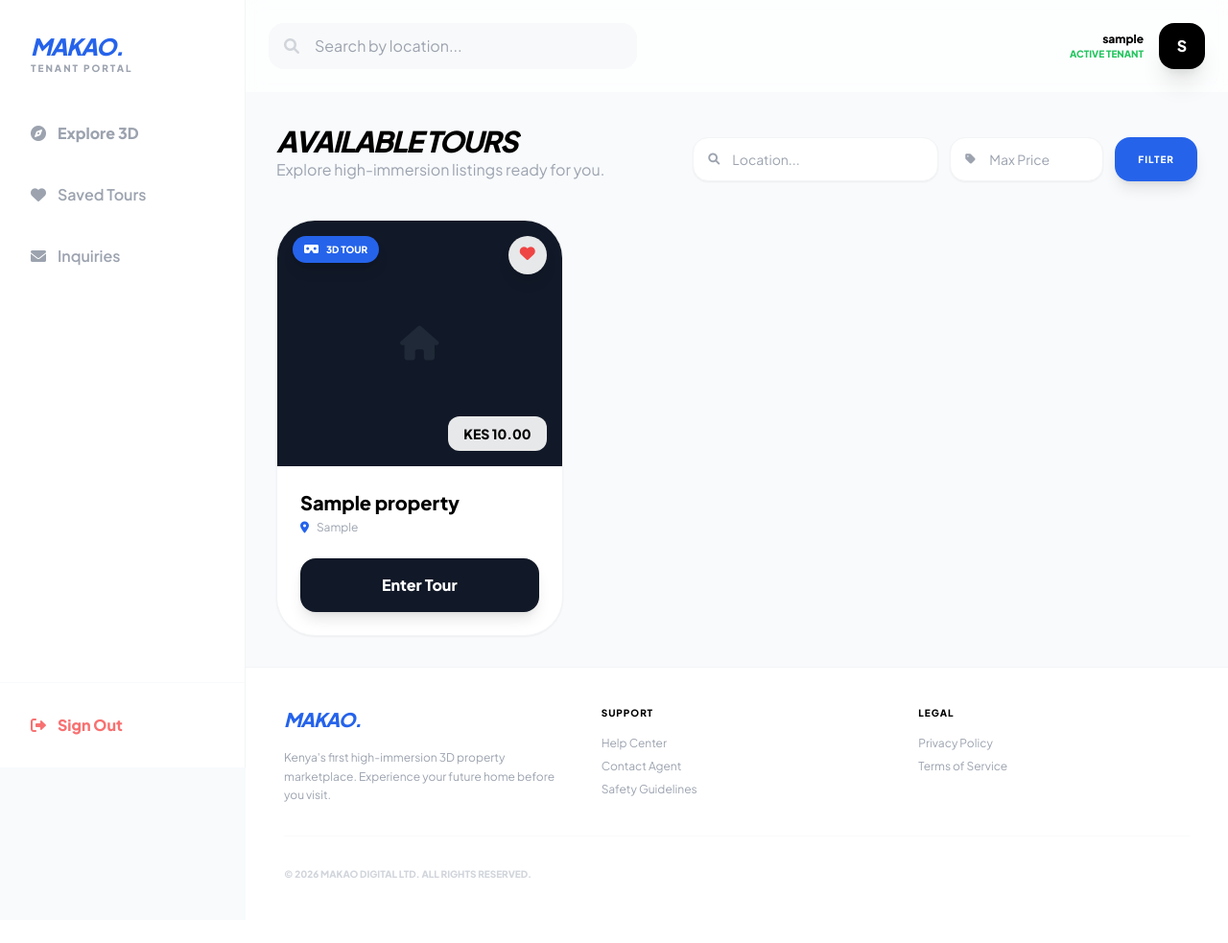
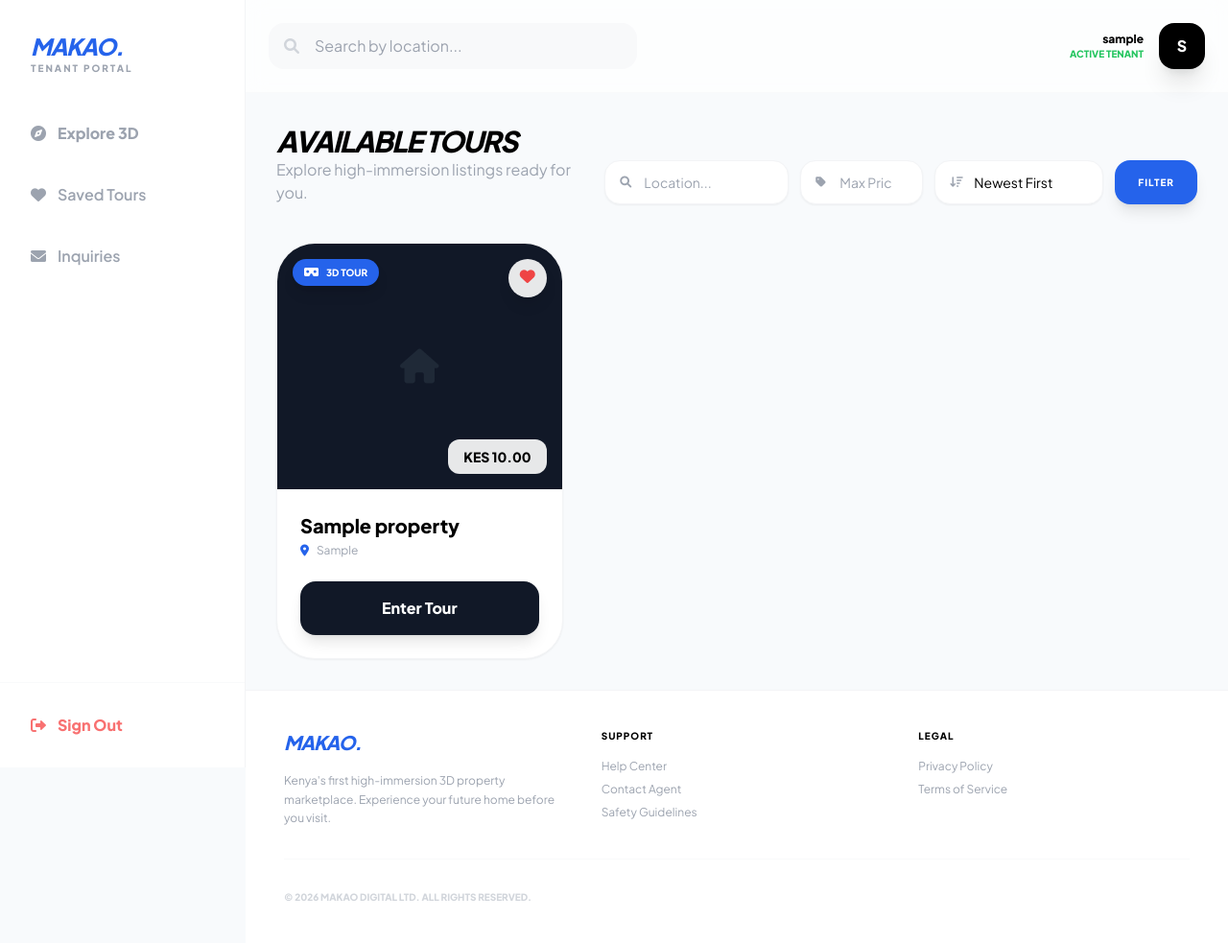
Before and after one commit to Wendy-Okoth/Makao, a Django app: page /tenant/explore/ in a window 1280 px wide. Shown: the whole page at 96% size. Before the commit the page ends 915 px from the top, so only its background shows below. Run offline with Django 5.2, Linux system fonts and the light colour scheme; a user stored in the database is signed in; tables that the repository leaves empty hold one stand-in row (values such as "Sample post"); some libraries are stand-ins or nearby versions.

Commit message:
Implement sorting functionality and refine search UI

```diff
--- a/properties/views.py
+++ b/properties/views.py
@@ -43,19 +43,28 @@ class TenantExploreView(LoginRequiredMixin, ListView):
         # Start with all available properties
         queryset = Property.objects.filter(is_available=True)
 
-        # Get search parameters from the GET request
+        # Get search and sort parameters from the GET request
         location_query = self.request.GET.get('location')
         max_price = self.request.GET.get('max_price')
+        sort_by = self.request.GET.get('sort')
 
+        # Apply Search Filters
         if location_query:
-            # __icontains makes the search case-insensitive
             queryset = queryset.filter(location__icontains=location_query)
 
         if max_price:
-            # __lte finds prices "Less Than or Equal" to the input
             queryset = queryset.filter(price__lte=max_price)
 
-        return queryset.order_by('-created_at')
+        # Apply Sorting Logic
+        if sort_by == 'price_asc':
+            queryset = queryset.order_by('price')
+        elif sort_by == 'price_desc':
+            queryset = queryset.order_by('-price')
+        else:
+            # Default: Newest first
+            queryset = queryset.order_by('-created_at')
+
+        return queryset
 
     def get_context_data(self, **kwargs):
         context = super().get_context_data(**kwargs)
--- a/templates/view_property.html
+++ b/templates/view_property.html
@@ -10,21 +10,31 @@
     <form method="GET" class="w-full md:w-auto flex flex-wrap md:flex-nowrap gap-3">
         <div class="relative flex-grow">
             <i class="fas fa-search absolute left-4 top-1/2 -translate-y-1/2 text-gray-400 text-xs"></i>
-            <input type="text" name="location" placeholder="Location..." value="{{ request.GET.location }}"
-                   class="w-full md:w-64 pl-10 pr-4 py-3 bg-white border border-gray-100 rounded-2xl text-sm focus:ring-2 focus:ring-blue-600 outline-none shadow-sm transition-all">
+            <input type="text" name="location" placeholder="Location..." value="{{ request.GET.location|default:'' }}"
+                   class="w-full md:w-48 pl-10 pr-4 py-3 bg-white border border-gray-100 rounded-2xl text-sm focus:ring-2 focus:ring-blue-600 outline-none shadow-sm transition-all">
         </div>
 
-        <div class="relative w-32 md:w-40">
+        <div class="relative w-full md:w-32">
             <i class="fas fa-tag absolute left-4 top-1/2 -translate-y-1/2 text-gray-400 text-xs"></i>
-            <input type="number" name="max_price" placeholder="Max Price" value="{{ request.GET.max_price }}"
+            <input type="number" name="max_price" placeholder="Max Price" value="{{ request.GET.max_price|default:'' }}"
                    class="w-full pl-10 pr-4 py-3 bg-white border border-gray-100 rounded-2xl text-sm focus:ring-2 focus:ring-blue-600 outline-none shadow-sm transition-all">
+        </div>
+
+        <div class="relative w-full md:w-44">
+            <i class="fas fa-sort-amount-down absolute left-4 top-1/2 -translate-y-1/2 text-gray-400 text-xs"></i>
+            <select name="sort" onchange="this.form.submit()"
+                    class="w-full pl-10 pr-8 py-3 bg-white border border-gray-100 rounded-2xl text-sm focus:ring-2 focus:ring-blue-600 outline-none shadow-sm appearance-none cursor-pointer">
+                <option value="newest" {% if request.GET.sort == 'newest' %}selected{% endif %}>Newest First</option>
+                <option value="price_asc" {% if request.GET.sort == 'price_asc' %}selected{% endif %}>Price: Low to High</option>
+                <option value="price_desc" {% if request.GET.sort == 'price_desc' %}selected{% endif %}>Price: High to Low</option>
+            </select>
         </div>
 
         <button type="submit" class="bg-blue-600 text-white px-6 py-3 rounded-2xl font-black text-[10px] uppercase tracking-widest hover:bg-black transition shadow-lg">
             Filter
         </button>
 
-        {% if request.GET.location or request.GET.max_price %}
+        {% if request.GET.location or request.GET.max_price or request.GET.sort and request.GET.sort != 'newest' %}
         <a href="{% url 'tenant-explore' %}" class="flex items-center justify-center px-4 py-3 text-red-500 hover:bg-red-50 rounded-2xl transition font-black text-[10px] uppercase tracking-widest">
             Clear
         </a>
@@ -69,8 +79,8 @@
     {% empty %}
     <div class="col-span-full py-20 text-center bg-white rounded-[3rem] border-2 border-dashed border-gray-100">
         <i class="fas fa-search text-4xl text-gray-100 mb-4 block"></i>
-        <p class="text-gray-400 font-bold italic">No listings match your search criteria.</p>
-        <a href="{% url 'tenant-explore' %}" class="text-blue-600 font-black text-xs uppercase mt-4 inline-block underline">View all properties</a>
+        <p class="text-gray-400 font-bold italic">No listings match your criteria.</p>
+        <a href="{% url 'tenant-explore' %}" class="text-blue-600 font-black text-xs uppercase mt-4 inline-block underline">Reset all filters</a>
     </div>
     {% endfor %}
 </div>
```
